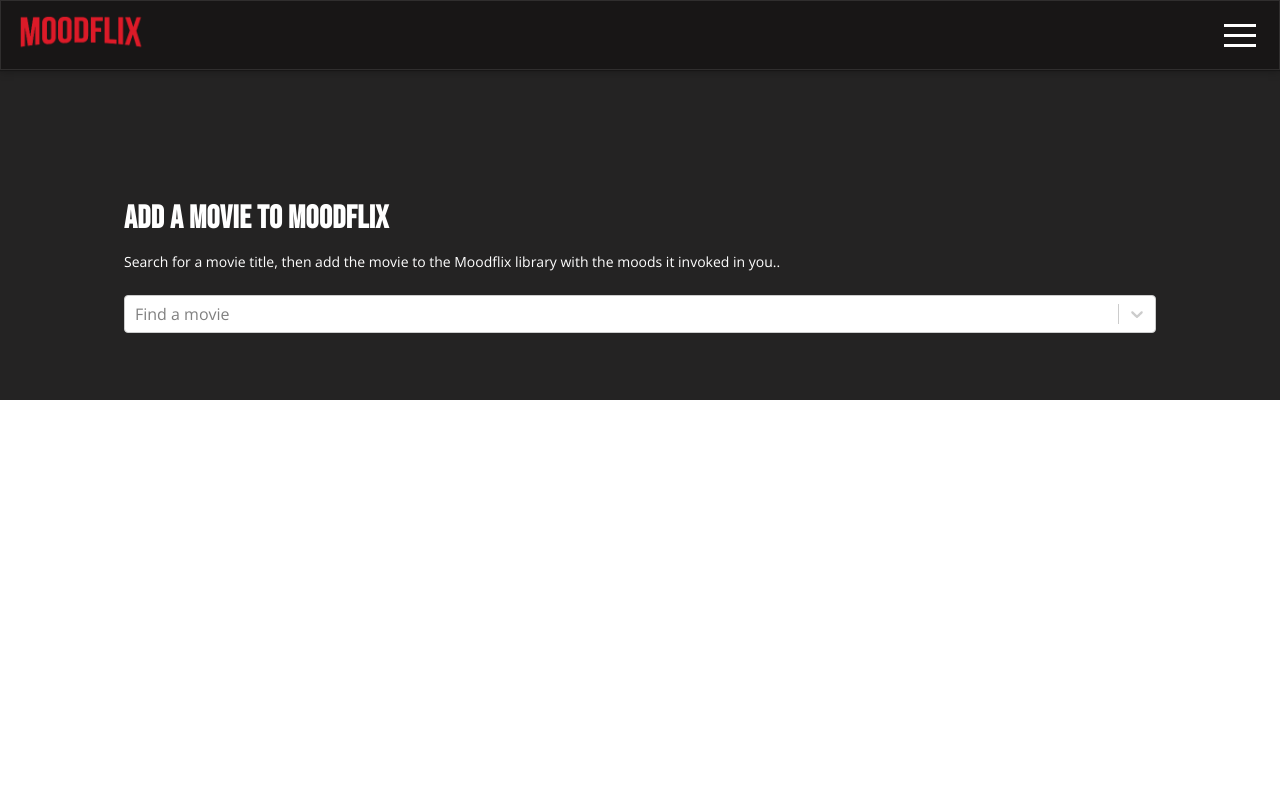
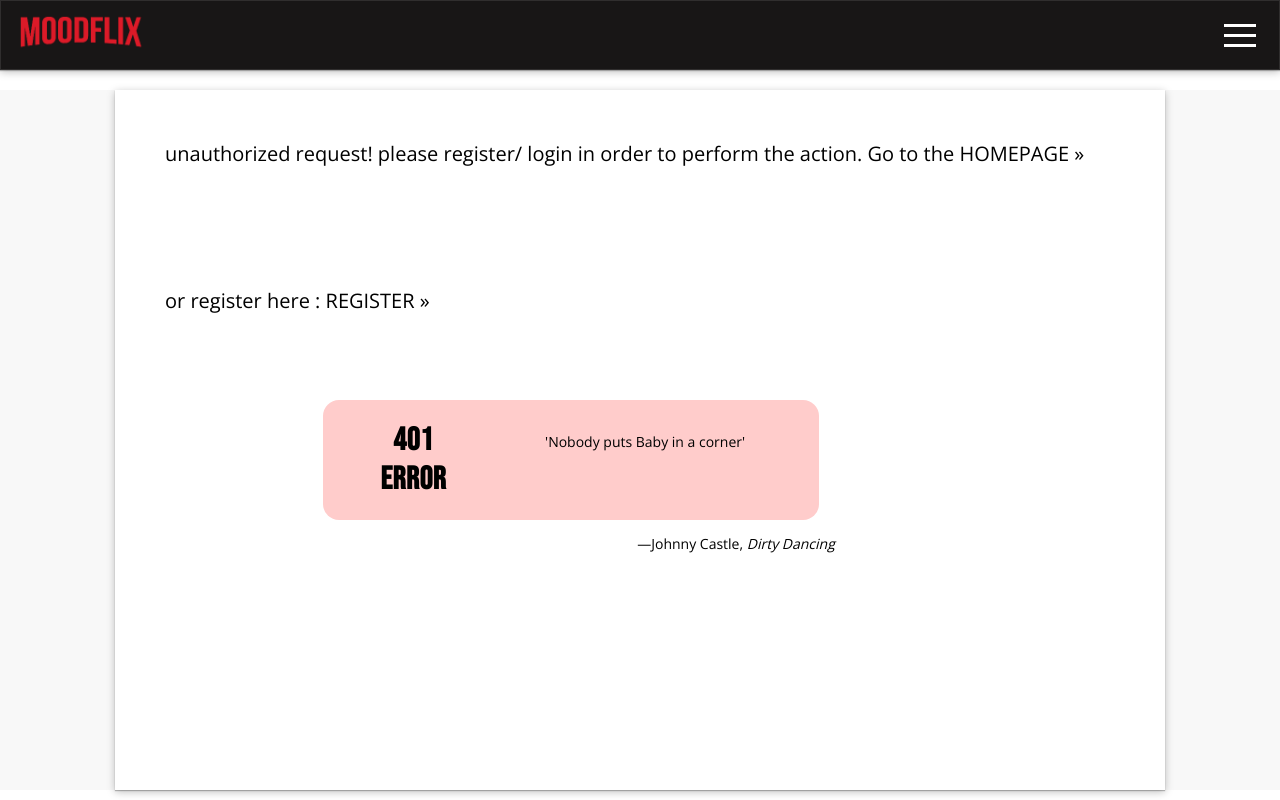
Before and after one commit to alaraayan/project-3-client, a React (Create React App) app: page /movies/new in a window 1280 px wide. Built offline with nearby package versions, Linux system fonts and the light colour scheme.

Commit message:
committing changes to add secure route for unauthorized

```diff
--- a/src/App.js
+++ b/src/App.js
@@ -30,6 +30,8 @@ function App() {
         {/* for any page not found */}
         <Route path="/unauthorized" component={NotAuthorized} />
         <Route path="*" component={NotFound} />
+        <Route path="/movies/:movieId/*" component={NotFound} />
+
       </Switch>
 
     </Router>
--- a/src/components/common/Movie/MovieCard.js
+++ b/src/components/common/Movie/MovieCard.js
@@ -1,11 +1,14 @@
+import React from 'react'
 import { Link } from 'react-router-dom'
 
 const alphabetical = (a, b) => a.mood.mood < b.mood.mood ? -1 : 1
 
 function MovieCard({ _id, poster, year, plot, title, moods }) {
+
   return (
     <>
       <Link to={`/movies/${_id}`} key={_id}>
+
         <div className="individual-movies-container" key={_id}>
           <figure>
             <img src={poster} alt={name} />
@@ -22,8 +25,8 @@ function MovieCard({ _id, poster, year, plot, title, moods }) {
             </div>
           </div>
         </div>
+
       </Link>
-
     </>
   )
 }
--- a/src/components/common/Movie/MovieShow.js
+++ b/src/components/common/Movie/MovieShow.js
@@ -5,6 +5,7 @@ import { getSingleMovie, deleteMovie, deleteComment } from '../../../lib/api'
 import { isAdmin, isOwner } from '../../../lib/auth'
 import NewComment from '../comment/NewComment'
 import Error from '../Error'
+import NotFound from '../NotFound'
 import RatingDisplay from './RatingDisplay'
 
 
@@ -50,7 +51,7 @@ function MovieShow() {
 
   return (
     <section id="new-movie">
-      {isError && <Error />}
+      {isError && <NotFound />}
       {isLoading && <p className="error-message">...loading movie - grab the popcorn! 🍿 </p>}
       {movie && (
         <>
--- a/src/components/common/Movie/NewMovie.js
+++ b/src/components/common/Movie/NewMovie.js
@@ -6,6 +6,8 @@ import MoodButtons from '../lib/MoodButtons'
 import RatingDisplay from './RatingDisplay'
 import { addNewMovie } from '../../../lib/api'
 import Error from '../Error'
+import { isAuthenticated } from '../../../lib/auth'
+import NotAuthorized from '../NotAuthorized'
 
 const initialData = {
   imdb: '',
@@ -46,6 +48,11 @@ const initialData = {
 // }
 
 function NewMovie() {
+  // adding secure route code
+  const isLoggedIn = isAuthenticated()
+  console.log(`are you logged in?: ${isLoggedIn}`)
+  //end of secure route
+
   const history = useHistory()
   const [error, setError] = React.useState('')
   const [movieData, setMovieData] = React.useState(initialData)
@@ -75,6 +82,8 @@ function NewMovie() {
   }
 
   return (
+    <>
+      {isLoggedIn ?
         <div className="movie-container">
           <div className="header">
             <div className="landing-image-container">
@@ -123,7 +132,7 @@ function NewMovie() {
                         <p>{movieData.genres}</p>
                       </div>
                       <div>
-                    {movieData.ratings.map((rating) => <RatingDisplay key={rating.value} rating={rating} /> )}
+                        {movieData.ratings.map((rating) => <RatingDisplay key={rating.value} rating={rating} />)}
                       </div>
                       <MoodButtons onClick={handleToggleMood} selectedMoods={movieData.moods} />
                     </div>
@@ -136,6 +145,11 @@ function NewMovie() {
             )}
           </section>
         </div>
+        :
+        <NotAuthorized />
+
+      }
+    </>
   )
 }
 
--- a/src/components/common/NotAuthorized.js
+++ b/src/components/common/NotAuthorized.js
@@ -21,7 +21,7 @@ function NotAuthorized() {
   return (
     <div className="main-container-pagenotfound">
       <div className="main-content-container">
-        <p>unauthorized request! please register in order to perform the action. Go to the <Link className="homepage-link" to="/">homepage »</Link> </p>
+        <p>unauthorized request! please register/ login in order to perform the action. Go to the <Link className="homepage-link" to="/">homepage »</Link> </p>
         <p>or register here :  <Link className="homepage-link" to="/register">Register »</Link></p>
         {randomQuote.map(quoteDetails => {
           return (
```
Lines whose indentation alone changed are shown as unchanged.
